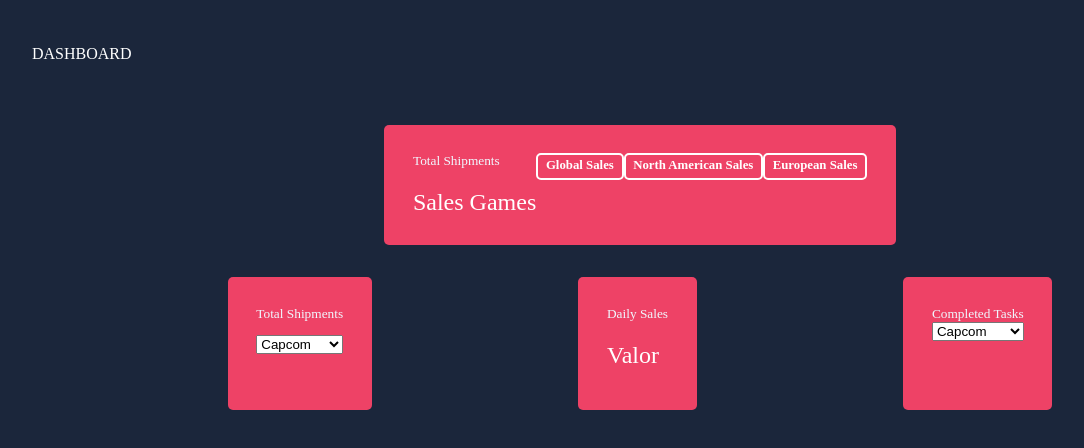
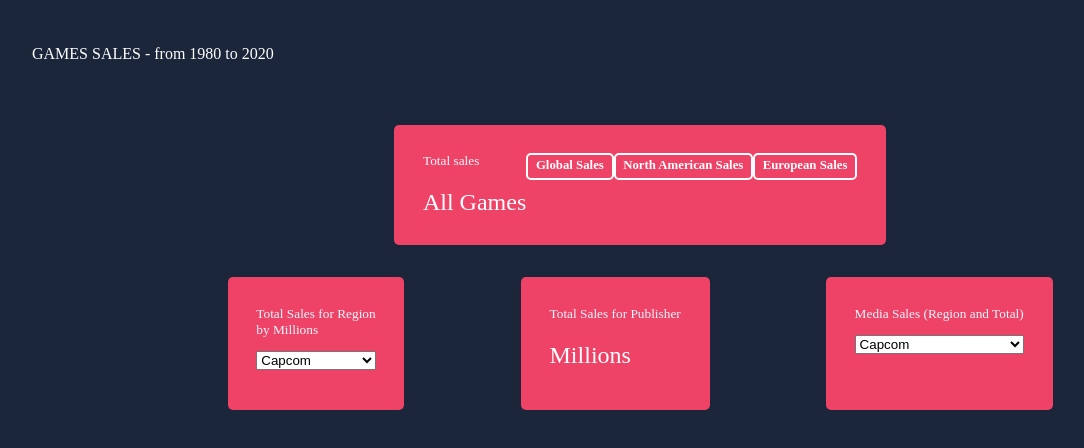
Before and after one commit to Nabucodono5or/chart_challange1, a website with bundled scripts: page index.html in a window 1280 px wide. Shown: the whole page, without its empty margins (0-1084 px from the left). Built offline with nearby package versions, Linux system fonts and the light colour scheme.

Commit message:
terminada funcionalidades do projeto, falta refatorar

```diff
--- a/index.html
+++ b/index.html
@@ -7,13 +7,13 @@
     <title>Conjunto de estatísticas</title>
   </head>
   <body>
-    <nav><h1>DASHBOARD</h1></nav>
+    <nav><h1>GAMES SALES - from 1980 to 2020</h1></nav>
     <main>
       <div class="performance">
         <div class="title-set">
           <div class="text-title">
-            <small class="sub-title">Total Shipments</small>
-            <h2 class="title">Sales Games</h2>
+            <small class="sub-title">Total sales</small>
+            <h2 class="title">All Games</h2>
           </div>
           <div class="buttons">
             <div class="button global-sales">Global Sales</div>
@@ -29,7 +29,8 @@
       <div class="small-block total-shipments">
         <div class="title-set">
           <div class="text-title">
-            <small class="sub-title">Total Shipments</small>
+            <small class="sub-title">Total Sales for Region</small>
+            <small class="sub-title">by Millions</small>
             <select class="publicadoras">
               <option value="Capcom">Capcom</option>
               <option value="Ubisoft">Ubisoft</option>
@@ -44,8 +45,8 @@
       <div class="small-block daily-sales">
         <div class="title-set">
           <div class="text-title">
-            <small class="sub-title">Daily Sales</small>
-            <h2 class="title">Valor</h2>
+            <small class="sub-title">Total Sales for Publisher</small>
+            <h2 class="title">Millions</h2>
           </div>
         </div>
         <div class="char-histogram"></div>
@@ -54,7 +55,7 @@
       <div class="small-block completed-tasks">
         <div class="title-set">
           <div class="text-title">
-            <small class="sub-title">Completed Tasks</small>
+            <small class="sub-title">Media Sales (Region and Total)</small>
             <select class="publicadoras-2">
               <option value="Capcom">Capcom</option>
               <option value="Ubisoft">Ubisoft</option>
--- a/index.js
+++ b/index.js
@@ -89,7 +89,7 @@ function lineChart(incomingData) {
     .attr("class", "scatterplot")
     .attr("cx", xValue)
     .attr("cy", yValueTotal)
-    .attr("r", 5)
+    .attr("r", 3)
     .attr("fill", "white");
 
   desenhandoLinha(dadosMedidos, globalSales);
@@ -527,34 +527,3 @@ function criarArrayDasMedias(dado) {
 
   return valoresDoObjeto;
 }
-
-// function addEventToSelectMedia(dado, yValue, everySales, dado) {
-//   let selectElement = document.querySelector(".publicadoras");
-
-//   selectElement.addEventListener("change", (event) => {
-//     let publicadora = event.target.value;
-//     let novoValoresDoObjeto = [];
-
-//     dado = medirVendasDasPublicadoras(publicadora, incomingData);
-
-//     for (let property in dado) {
-//       if (!isNaN(+dado[property])) {
-//         novoValoresDoObjeto.push(dado[property]);
-//       }
-//     }
-
-//     select("svg.line-graph-small")
-//       .selectAll("circle")
-//       .data(novoValoresDoObjeto)
-//       .transition()
-//       .duration(1000)
-//       .attr("cy", yValue)
-//       .attr("r", 5)
-//       .attr("fill", "white");
-
-//     select(".line-every-sales")
-//       .transition()
-//       .duration(1000)
-//       .attr("d", everySales(novoValoresDoObjeto));
-//   });
-// }
--- a/master.css
+++ b/master.css
@@ -115,7 +115,7 @@ section {
     0 0px 80px -69px rgba(0, 0, 0, 0.07);
 }
 
-.publicadoras {
+.publicadoras, .publicadoras-2 {
   margin-top: 1em;
 }
 
```
